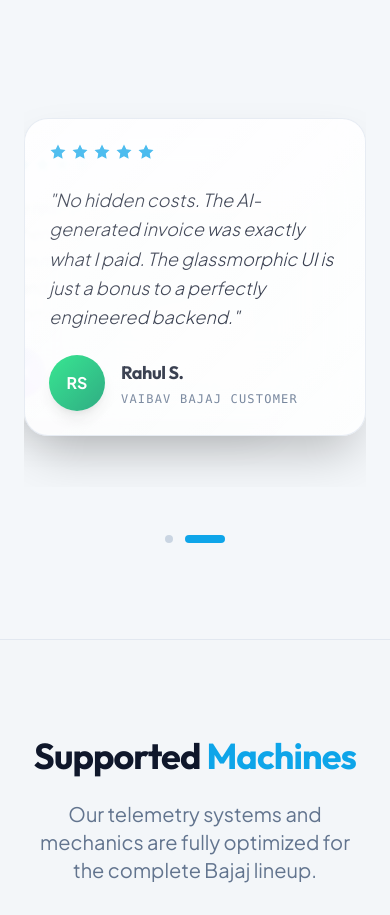
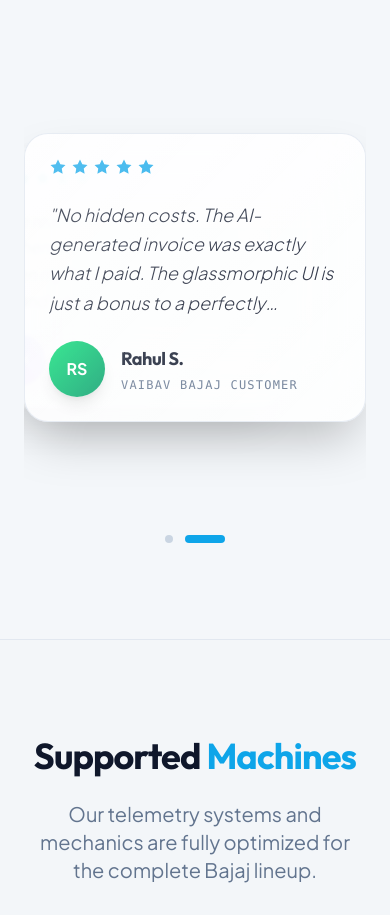
Before and after one commit to Preethi-preethi/bike-Management-app, a React (Vite) app in the folder website/: page / in a window 390 px wide. Shown: the part 4930-5845 px from the top of the page. Built offline with nearby package versions, Linux system fonts and the light colour scheme; no server answers; the database is empty.

Commit message:
fix: normalize testimonial card heights and force english reverse geocoding

```diff
--- a/website/src/components/BookingModal.jsx
+++ b/website/src/components/BookingModal.jsx
@@ -144,7 +144,7 @@ export default function BookingModal({ isOpen, onClose }) {
     navigator.geolocation.getCurrentPosition(async (position) => {
       try {
         const { latitude, longitude } = position.coords;
-        const res = await fetch(`https://nominatim.openstreetmap.org/reverse?format=json&lat=${latitude}&lon=${longitude}`);
+        const res = await fetch(`https://nominatim.openstreetmap.org/reverse?format=json&lat=${latitude}&lon=${longitude}&accept-language=en`);
         const data = await res.json();
         if (data && data.display_name) {
           setFormData(prev => ({ ...prev, address: data.display_name }));
--- a/website/src/components/Testimonials.jsx
+++ b/website/src/components/Testimonials.jsx
@@ -96,15 +96,17 @@ export default function Testimonials() {
               onClick={() => setActiveIndex(index)}
               className={`absolute w-full max-w-2xl transition-all duration-700 ease-in-out cursor-pointer ${getSlideClasses(index)}`}
             >
-              <div className="glass-panel p-6 sm:p-8 md:p-10 border border-slate-200/80 hover:border-accent-neon/50 shadow-2xl transition-colors bg-white/80 rounded-3xl">
-                <div className="flex gap-1 mb-6 text-accent-neon">
+              <div className="glass-panel p-6 sm:p-8 md:p-10 border border-slate-200/80 hover:border-accent-neon/50 shadow-2xl transition-colors bg-white/80 rounded-3xl min-h-[280px] flex flex-col justify-between">
+                <div>
+                  <div className="flex gap-1 mb-6 text-accent-neon">
                   {[...Array(5)].map((_, i) => (
                     <svg key={i} xmlns="http://www.w3.org/2000/svg" width="18" height="18" viewBox="0 0 24 24" fill={i < t.rating ? "currentColor" : "none"} stroke="currentColor" strokeWidth={i < t.rating ? "0" : "2"}>
                       <polygon points="12 2 15.09 8.26 22 9.27 17 14.14 18.18 21.02 12 17.77 5.82 21.02 7 14.14 2 9.27 8.91 8.26 12 2"/>
                     </svg>
                   ))}
                 </div>
-                <p className="text-lg md:text-xl text-slate-900 mb-6 italic font-light leading-relaxed">"{t.quote}"</p>
+                <p className="text-lg md:text-xl text-slate-900 mb-6 italic font-light leading-relaxed line-clamp-4">"{t.quote}"</p>
+                </div>
                 <div className="flex items-center gap-4">
                   <div className={`w-14 h-14 rounded-full bg-gradient-to-br flex items-center justify-center font-bold text-white shadow-lg ${t.color}`}>
                     {t.initials}
```
